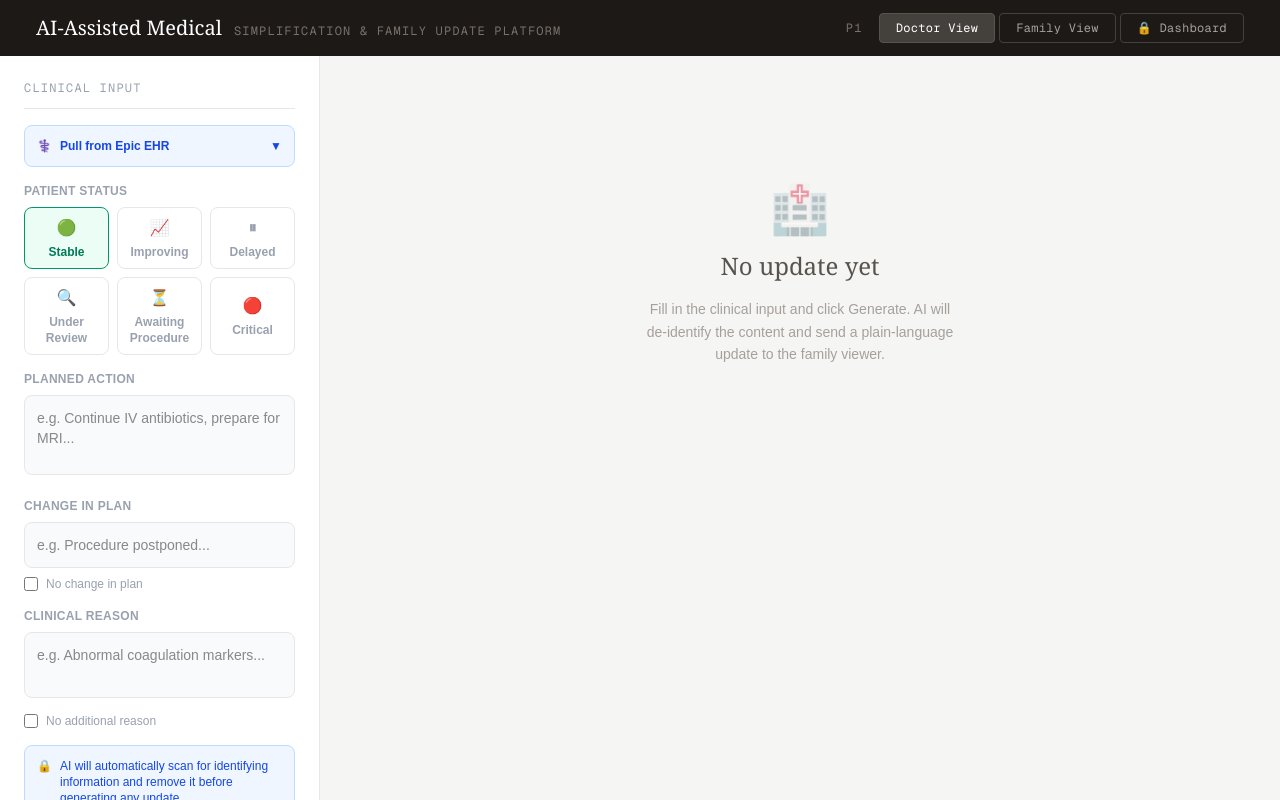
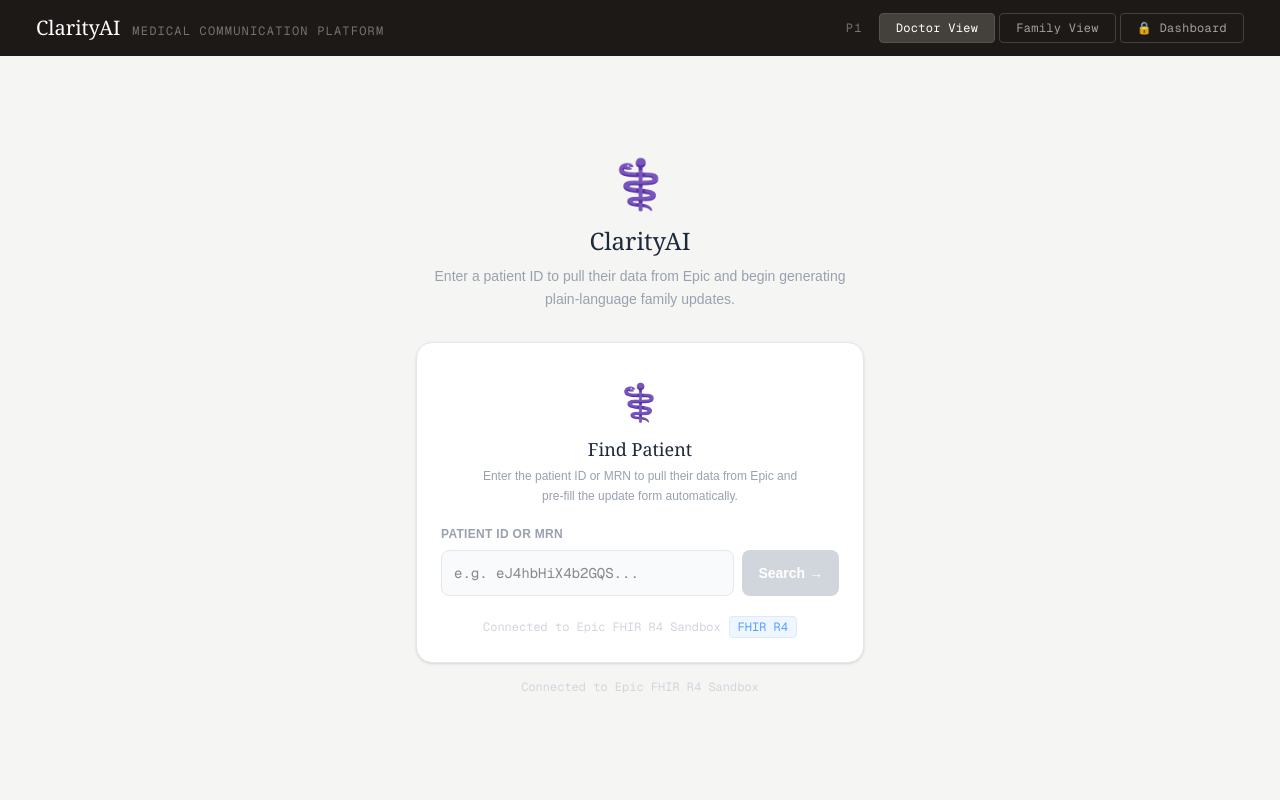
Before and after one commit to patelany/ai-assisted-medical-communication, a Next.js app: page / in a window 1280 px wide. Shown: the top 800 px of the page. Built offline with nearby package versions, Linux system fonts and the light colour scheme.

Commit message:
added patient search

```diff
--- a/app/page.tsx
+++ b/app/page.tsx
@@ -24,6 +24,8 @@
   const [history, setHistory] = useState<any[]>([]);
   const [dashboardUnlocked, setDashboardUnlocked] = useState(false);
   const [participantCount, setParticipantCount] = useState(1);
+  const [patientLoaded, setPatientLoaded] = useState(false);
+  const [currentPatientName, setCurrentPatientName] = useState("");
 
   useEffect(() => {
     const stored = localStorage.getItem("clarityai_access_code");
@@ -74,6 +76,18 @@
     setLoading(false);
   };
 
+  const handlePatientLoaded = (name: string) => {
+    setPatientLoaded(true);
+    setCurrentPatientName(name);
+    setMessages(null);
+  };
+
+  const handlePatientCleared = () => {
+    setPatientLoaded(false);
+    setCurrentPatientName("");
+    setMessages(null);
+  };
+
   const handleStartNextParticipant = () => {
     const newCode = generateCode();
     localStorage.setItem("clarityai_access_code", newCode);
@@ -99,14 +113,19 @@
       <header className="bg-stone-900 text-white px-4 md:px-9 h-14 flex items-center justify-between flex-shrink-0">
         <div className="flex items-baseline gap-2 md:gap-3 min-w-0">
           <span className="font-serif text-base md:text-xl whitespace-nowrap">
-            AI-Assisted Medical
+            ClarityAI
           </span>
           <span className="font-mono text-xs text-stone-500 tracking-widest uppercase hidden lg:block">
-            Simplification & Family Update Platform
+            Medical Communication Platform
           </span>
         </div>
 
         <div className="flex items-center gap-2 md:gap-4 flex-shrink-0">
+          {patientLoaded && currentPatientName && (
+            <span className="font-mono text-xs text-emerald-400 tracking-wide hidden sm:block">
+              Patient: {currentPatientName}
+            </span>
+          )}
           <span className="font-mono text-xs text-stone-500 tracking-widest uppercase hidden sm:block">
             P{participantCount}
           </span>
@@ -148,27 +167,28 @@
               loading={loading}
               accessCode={accessCode}
               hasMessages={!!messages}
+              onPatientLoaded={handlePatientLoaded}
+              onPatientCleared={handlePatientCleared}
             />
 
+            {patientLoaded && (
               <main className="flex-1 overflow-y-auto p-4 md:p-7 bg-stone-100">
+
+                {/* NO UPDATES YET */}
                 {!messages && !loading && (
                   <div className="flex flex-col items-center justify-center min-h-96 gap-4 text-stone-400">
-                  <div className="text-5xl opacity-40">🏥</div>
+                    <div className="text-5xl opacity-40">📋</div>
                     <div className="text-xl md:text-2xl font-serif text-stone-600">
-                    No update yet
+                      No updates yet
                     </div>
                     <div className="text-sm text-center max-w-xs leading-relaxed">
-                    Fill in the clinical input and click Generate. AI will
-                    de-identify the content and send a plain-language update
-                    to the family viewer.
-                  </div>
-                  <div className="md:hidden bg-white border border-gray-200 rounded-xl p-4 text-xs text-gray-500 text-center max-w-xs">
-                    Tap the <span className="font-bold">📋</span> button in the
-                    bottom left to open the clinical input form.
+                      Fill in the clinical form and click Generate to send a
+                      plain-language update to the family viewer.
                     </div>
                   </div>
                 )}
 
+                {/* LOADING */}
                 {loading && (
                   <div className="flex flex-col items-center justify-center min-h-96 gap-5">
                     <div className="w-9 h-9 border-4 border-stone-200 border-t-emerald-600 rounded-full animate-spin" />
@@ -178,6 +198,7 @@
                   </div>
                 )}
 
+                {/* MESSAGES */}
                 {messages && !loading && (
                   <div className="max-w-2xl mx-auto flex flex-col gap-4">
 
@@ -230,6 +251,7 @@
                   </div>
                 )}
               </main>
+            )}
           </>
         )}
 
--- a/components/DoctorPanel.tsx
+++ b/components/DoctorPanel.tsx
@@ -17,6 +17,8 @@
   loading: boolean;
   accessCode: string;
   hasMessages: boolean;
+  onPatientLoaded: (name: string) => void;
+  onPatientCleared: () => void;
 }
 
 export default function DoctorPanel({
@@ -24,6 +26,8 @@
   loading,
   accessCode,
   hasMessages,
+  onPatientLoaded,
+  onPatientCleared,
 }: DoctorPanelProps) {
   const [status, setStatus] = useState("stable");
   const [action, setAction] = useState("");
@@ -37,17 +41,23 @@
   const [smsSending, setSmsSending] = useState(false);
   const [smsError, setSmsError] = useState("");
   const [collapsed, setCollapsed] = useState(false);
+
+  const [patientId, setPatientId] = useState("");
   const [patientName, setPatientName] = useState("");
+  const [admissionDate, setAdmissionDate] = useState<string | null>(null);
+  const [location, setLocation] = useState<string | null>(null);
   const [emergencyContact, setEmergencyContact] = useState<{
     name: string;
     phone: string;
   } | null>(null);
-  const [epicDataLoaded, setEpicDataLoaded] = useState(false);
-  const [showEpicSearch, setShowEpicSearch] = useState(false);
+  const [patientLoaded, setPatientLoaded] = useState(false);
+  const [isManualEntry, setIsManualEntry] = useState(false);
+  const [epicData, setEpicData] = useState<any>(null);
+  const [useAutoFill, setUseAutoFill] = useState(false);
 
   const handleSubmit = () => {
     if (!action.trim()) return;
-    onGenerate({ status, action, change, reason });
+    onGenerate({ status, action, change, reason, patientName, patientId });
     setStatus("stable");
     setAction("");
     setChange("");
@@ -68,16 +78,13 @@
     if (!phoneNumber.trim()) return;
     setSmsSending(true);
     setSmsError("");
-
     try {
       const res = await fetch("/api/sms", {
         method: "POST",
         headers: { "Content-Type": "application/json" },
         body: JSON.stringify({ phoneNumber, accessCode }),
       });
-
       const data = await res.json();
-
       if (data.success) {
         setSmsSent(true);
         setPhoneNumber("");
@@ -87,30 +94,100 @@
     } catch (e) {
       setSmsError("Network error. Check your connection.");
     }
-
     setSmsSending(false);
   };
 
-  const handlePatientSelected = (patient: any) => {
+  const handlePatientFound = (patient: any) => {
+    setPatientId(patient.patientId || "");
     setPatientName(patient.patientName || "");
-    setStatus(patient.suggestedStatus || "stable");
-    setAction(patient.suggestedAction || "");
-    setReason(patient.suggestedReason || "");
-    setChange("");
-    setNoChange(false);
-    setNoReason(false);
-    setEpicDataLoaded(true);
-    setShowEpicSearch(false);
-
+    setAdmissionDate(patient.admissionDate || null);
+    setLocation(patient.location || null);
+    setEpicData(patient);
+    setPatientLoaded(true);
+    setIsManualEntry(false);
+    setUseAutoFill(false);
+    onPatientLoaded(patient.patientName || "");
     if (patient.emergencyContact) {
       setEmergencyContact(patient.emergencyContact);
       setPhoneNumber(patient.emergencyContact.phone || "");
     }
   };
 
+  const handleManualEntry = (id: string, name: string) => {
+    setPatientId(id);
+    setPatientName(name);
+    setPatientLoaded(true);
+    setIsManualEntry(true);
+    setUseAutoFill(false);
+    onPatientLoaded(name || id);
+  };
+
+  const handleAutoFill = () => {
+    if (!epicData) return;
+    setStatus(epicData.suggestedStatus || "stable");
+    setAction(epicData.suggestedAction || "");
+    setReason(epicData.suggestedReason || "");
+    setChange("");
+    setNoChange(false);
+    setNoReason(false);
+    setUseAutoFill(true);
+  };
+
+  const handleSwitchPatient = () => {
+    setPatientLoaded(false);
+    setIsManualEntry(false);
+    setPatientId("");
+    setPatientName("");
+    setAdmissionDate(null);
+    setLocation(null);
+    setEmergencyContact(null);
+    setPhoneNumber("");
+    setEpicData(null);
+    setUseAutoFill(false);
+    setAction("");
+    setChange("");
+    setReason("");
+    setStatus("stable");
+    setNoChange(false);
+    setNoReason(false);
+    onPatientCleared();
+  };
+
+  // BEFORE PATIENT SELECTED — full screen search, no sidebar
+  if (!patientLoaded) {
+    return (
+      <div className="flex-1 flex items-center justify-center bg-stone-100 p-6">
+        <div className="w-full max-w-md">
+          <div className="text-center mb-8">
+            <div className="text-5xl mb-4">⚕️</div>
+            <h1 className="text-2xl font-serif text-gray-800 mb-2">
+              ClarityAI
+            </h1>
+            <p className="text-sm text-gray-400 leading-relaxed">
+              Enter a patient ID to pull their data from Epic and begin
+              generating plain-language family updates.
+            </p>
+          </div>
+
+          <div className="bg-white rounded-2xl border border-gray-200 p-6 shadow-sm">
+            <EpicPatientSearch
+              onPatientFound={handlePatientFound}
+              onManualEntry={handleManualEntry}
+            />
+          </div>
+
+          <p className="text-xs text-center text-gray-300 mt-4 font-mono">
+            Connected to Epic FHIR R4 Sandbox
+          </p>
+        </div>
+      </div>
+    );
+  }
+
+  // AFTER PATIENT SELECTED — sidebar with clinical form
   return (
     <>
-      {/* MOBILE TOGGLE BUTTON */}
+      {/* MOBILE TOGGLE */}
       <button
         onClick={() => setCollapsed(!collapsed)}
         className="lg:hidden fixed bottom-6 left-6 z-50 bg-stone-900 text-white rounded-full w-12 h-12 flex items-center justify-center shadow-lg text-lg"
@@ -147,57 +224,63 @@
           Clinical Input
         </div>
 
-        {/* EPIC INTEGRATION */}
-        <div>
-          <button
-            onClick={() => setShowEpicSearch(!showEpicSearch)}
-            className={`w-full flex items-center justify-between border rounded-lg p-3 text-xs font-semibold transition-all ${
-              epicDataLoaded
-                ? "border-emerald-600 bg-emerald-50 text-emerald-700"
-                : "border-blue-200 bg-blue-50 text-blue-700 hover:border-blue-400"
-            }`}
-          >
-            <span className="flex items-center gap-2">
-              <span>⚕️</span>
-              {epicDataLoaded
-                ? `Epic: ${patientName}`
-                : "Pull from Epic EHR"}
+        {/* PATIENT HEADER */}
+        <div className="bg-slate-800 rounded-xl p-4">
+          <div className="flex items-start justify-between gap-2">
+            <div className="flex-1 min-w-0">
+              <div className="flex items-center gap-2 mb-1">
+                <span className={`text-xs font-mono px-2 py-0.5 rounded font-semibold ${
+                  isManualEntry ? "bg-amber-500 text-white" : "bg-blue-500 text-white"
+                }`}>
+                  {isManualEntry ? "Manual" : "Epic ✓"}
                 </span>
-            <span>{showEpicSearch ? "▲" : "▼"}</span>
-          </button>
-
-          {showEpicSearch && (
-            <div className="mt-3">
-              <EpicPatientSearch onPatientSelected={handlePatientSelected} />
+                {patientId && (
+                  <span className="text-xs text-slate-400 font-mono truncate">
+                    {patientId}
+                  </span>
+                )}
+              </div>
+              <div className="text-white font-semibold text-sm">
+                {patientName || "Unknown Patient"}
+              </div>
+              {admissionDate && (
+                <div className="text-slate-400 text-xs mt-0.5">
+                  Admitted: {new Date(admissionDate).toLocaleDateString()}
                 </div>
               )}
+              {location && (
+                <div className="text-slate-400 text-xs">📍 {location}</div>
+              )}
+              {emergencyContact && (
+                <div className="text-slate-300 text-xs mt-1">
+                  📞 {emergencyContact.name} — {emergencyContact.phone}
+                </div>
+              )}
+            </div>
+            <button
+              onClick={handleSwitchPatient}
+              className="text-xs text-slate-400 hover:text-white border border-slate-600 rounded-lg px-2 py-1 transition-all hover:border-slate-400 flex-shrink-0"
+            >
+              Switch
+            </button>
+          </div>
 
-          {epicDataLoaded && (
+          {/* AUTO-FILL BUTTON */}
+          {!isManualEntry && epicData && !useAutoFill && (
             <button
-              onClick={() => {
-                setShowEpicSearch(true);
-                setEpicDataLoaded(false);
-                setPatientName("");
-                setEmergencyContact(null);
-              }}
-              className="mt-2 text-xs text-gray-400 hover:text-gray-600 transition-all"
+              onClick={handleAutoFill}
+              className="mt-3 w-full bg-blue-600 text-white rounded-lg p-2 text-xs font-semibold hover:bg-blue-700 transition-all"
             >
-              Switch patient →
+              ⚡ Auto-fill from Epic data
             </button>
           )}
-        </div>
 
-        {/* EMERGENCY CONTACT BANNER */}
-        {emergencyContact && (
-          <div className="bg-amber-50 border border-amber-200 rounded-lg p-3 text-xs">
-            <div className="font-bold text-amber-700 mb-1">
-              📞 Emergency Contact (from Epic)
-            </div>
-            <div className="text-amber-600">
-              {emergencyContact.name} — {emergencyContact.phone}
-            </div>
+          {useAutoFill && (
+            <div className="mt-3 bg-blue-900 rounded-lg p-2 text-xs text-blue-200">
+              ✓ Form pre-filled from Epic — review and edit below
             </div>
           )}
+        </div>
 
         {/* STATUS */}
         <div>
@@ -295,12 +378,12 @@
         <div className="bg-blue-50 border border-blue-200 rounded-lg p-3 text-xs text-blue-700 flex gap-2">
           <span className="flex-shrink-0">🔒</span>
           <span>
-            AI will automatically scan for identifying information and remove it
-            before generating any update.
+            AI will automatically scan for identifying information and remove
+            it before generating any update.
           </span>
         </div>
 
-        {/* GENERATE BUTTON */}
+        {/* GENERATE */}
         <button
           onClick={() => {
             handleSubmit();
--- a/components/EpicPatientSearch.tsx
+++ b/components/EpicPatientSearch.tsx
@@ -21,57 +21,66 @@
 }
 
 interface EpicPatientSearchProps {
-  onPatientSelected: (patient: PatientResult) => void;
+  onPatientFound: (patient: PatientResult) => void;
+  onManualEntry: (patientId: string, patientName: string) => void;
 }
 
 export default function EpicPatientSearch({
-  onPatientSelected,
+  onPatientFound,
+  onManualEntry,
 }: EpicPatientSearchProps) {
   const [patientId, setPatientId] = useState("");
+  const [patientName, setPatientName] = useState("");
   const [loading, setLoading] = useState(false);
   const [error, setError] = useState("");
-  const [searched, setSearched] = useState(false);
+  const [epicFailed, setEpicFailed] = useState(false);
 
   const handleSearch = async () => {
     if (!patientId.trim()) return;
     setLoading(true);
     setError("");
-    setSearched(false);
+    setEpicFailed(false);
 
     try {
-      const res = await fetch(`/api/epic/patient?patientId=${patientId.trim()}`);
+      const res = await fetch(
+        `/api/epic/patient?patientId=${patientId.trim()}`
+      );
       const data = await res.json();
 
       if (data.error) {
-        setError("Patient not found. Check the ID and try again.");
+        // Epic failed — show manual entry option
+        setEpicFailed(true);
+        setError(
+          "Could not pull data from Epic. You can enter notes manually below."
+        );
       } else {
-        setSearched(true);
-        onPatientSelected(data);
+        onPatientFound(data);
       }
     } catch (e) {
-      setError("Network error. Check your connection.");
+      setEpicFailed(true);
+      setError(
+        "Network error connecting to Epic. You can enter notes manually below."
+      );
     }
 
     setLoading(false);
   };
 
   return (
-    <div className="flex flex-col gap-4">
-      <div className="bg-blue-50 border border-blue-200 rounded-xl p-4">
-        <div className="flex items-center gap-2 mb-3">
-          <span className="text-blue-700 text-sm font-semibold">
-            ⚕️ Epic Integration
-          </span>
-          <span className="text-xs text-blue-500 font-mono bg-blue-100 px-2 py-0.5 rounded">
-            FHIR R4
-          </span>
-        </div>
-        <p className="text-xs text-blue-600 leading-relaxed">
-          Enter a patient ID to automatically pull their demographics, vitals,
-          labs, conditions, and emergency contact from Epic.
+    <div className="flex flex-col gap-5 flex-1">
+      {/* HEADER */}
+      <div className="text-center pt-4">
+        <div className="text-4xl mb-3">⚕️</div>
+        <h2 className="text-lg font-serif text-gray-800 mb-1">
+          Find Patient
+        </h2>
+        <p className="text-xs text-gray-400 leading-relaxed max-w-xs mx-auto">
+          Enter the patient ID or MRN to pull their data from Epic and
+          pre-fill the update form automatically.
         </p>
       </div>
 
+      {/* SEARCH */}
       <div className="flex flex-col gap-2">
         <div className="text-xs font-bold uppercase tracking-wide text-gray-400">
           Patient ID or MRN
@@ -83,7 +92,7 @@
             onChange={(e) => {
               setPatientId(e.target.value);
               setError("");
-              setSearched(false);
+              setEpicFailed(false);
             }}
             onKeyDown={(e) => e.key === "Enter" && handleSearch()}
             placeholder="e.g. eJ4hbHiX4b2GQS..."
@@ -97,24 +106,51 @@
             {loading ? (
               <div className="w-4 h-4 border-2 border-white border-t-transparent rounded-full animate-spin" />
             ) : (
-              "Pull →"
+              "Search →"
             )}
           </button>
         </div>
 
         {error && (
-          <p className="text-red-500 text-xs">{error}</p>
-        )}
-
-        {searched && (
-          <div className="bg-emerald-50 border border-emerald-200 rounded-lg p-3 text-xs text-emerald-700 flex items-center gap-2">
-            ✓ Patient data loaded — form pre-filled below
-          </div>
+          <p className="text-amber-600 text-xs leading-relaxed">{error}</p>
         )}
       </div>
 
-      <div className="text-xs text-gray-300 text-center">
-        Using Epic FHIR R4 sandbox — test with Epic sandbox patient IDs
+      {/* MANUAL ENTRY FALLBACK — shown when Epic fails */}
+      {epicFailed && (
+        <div className="flex flex-col gap-3 bg-amber-50 border border-amber-200 rounded-xl p-4">
+          <div className="text-xs font-bold uppercase tracking-wide text-amber-700">
+            Enter Patient Name Manually
+          </div>
+          <input
+            type="text"
+            value={patientName}
+            onChange={(e) => setPatientName(e.target.value)}
+            placeholder="Patient name or identifier..."
+            className="w-full bg-white border border-amber-200 rounded-lg p-3 text-sm focus:outline-none focus:border-amber-500"
+          />
+          <button
+            onClick={() => {
+              if (patientId.trim()) {
+                onManualEntry(patientId.trim(), patientName.trim());
+              }
+            }}
+            disabled={!patientId.trim()}
+            className="w-full bg-amber-600 text-white rounded-xl p-3 text-sm font-semibold hover:bg-amber-700 transition-all disabled:bg-gray-300 disabled:cursor-not-allowed"
+          >
+            Continue with Manual Entry →
+          </button>
+        </div>
+      )}
+
+      {/* EPIC BADGE */}
+      <div className="flex items-center justify-center gap-2 mt-auto">
+        <span className="text-xs text-gray-300 font-mono">
+          Connected to Epic FHIR R4 Sandbox
+        </span>
+        <span className="text-xs text-blue-400 font-mono bg-blue-50 px-2 py-0.5 rounded border border-blue-100">
+          FHIR R4
+        </span>
       </div>
     </div>
   );
```
Lines whose indentation alone changed are shown as unchanged.
